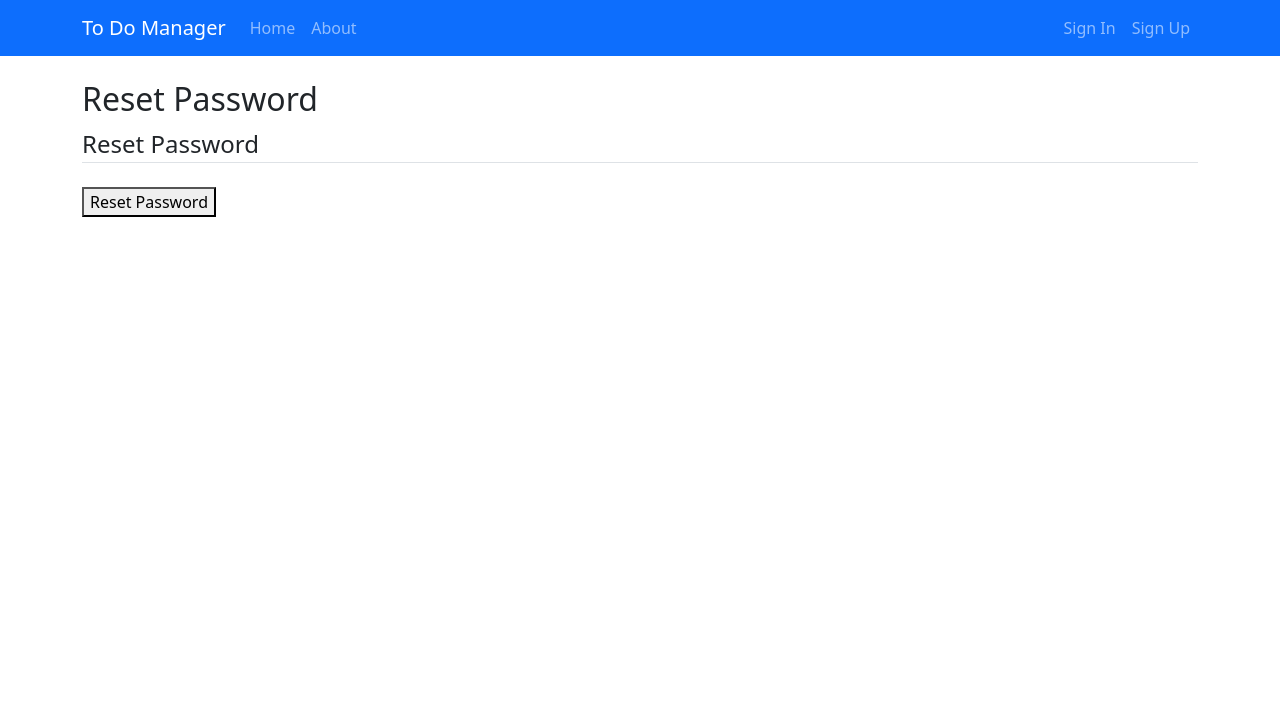
After one commit to Muhi2007/Django_Todo, a Django app: page /password_reset_confirm/1/1/ in a window 1280 px wide. The commit adds this page. Shown: the top 719 px of the page. Run offline with Django 5.2, Linux system fonts and the light colour scheme; some libraries are stand-ins or nearby versions.

Commit message:
Forgot password page; final ui fixes

```diff
--- a/todo_list/manage.py
+++ b/todo_list/manage.py
@@ -2,7 +2,8 @@
 """Django's command-line utility for administrative tasks."""
 import os
 import sys
-
+from dotenv import load_dotenv
+load_dotenv()
 
 def main():
     """Run administrative tasks."""
--- a/todo_list/todo_list/urls.py
+++ b/todo_list/todo_list/urls.py
@@ -27,6 +27,18 @@ urlpatterns = [
     path('signin/', auth_view.LoginView.as_view(template_name = 'users/signin.html'), name='signin'),
     path('signup/', user_view.signup, name='signup'),
     path('signout/', auth_view.LogoutView.as_view(template_name = 'users/signout.html'), name='signout'),
+    path('password_reset/', auth_view.PasswordResetView.as_view(template_name='users/password_reset.html'),
+          name='password_reset'
+        ),
+    path('password_reset_confirm/<uidb64>/<token>/', auth_view.PasswordResetConfirmView.as_view(template_name='users/password_reset_confirm.html'),
+          name='password_reset_confirm'
+        ),
+    path('password_reset_complete/', auth_view.PasswordResetCompleteView.as_view(template_name='users/password_reset_complete.html'),
+          name='password_reset_complete'
+        ),
+    path('password_reset/done/', auth_view.PasswordResetDoneView.as_view(template_name='users/password_reset_done.html'),
+          name='password_reset_done'
+        ),
     path('profile/', user_view.profile, name='profile'),
 ]
 
--- a/todo_list/todos/templates/todos/base.html
+++ b/todo_list/todos/templates/todos/base.html
@@ -1,5 +1,6 @@
 <!DOCTYPE html>
 <html lang="en">
+
 <head>
   <meta charset="UTF-8">
   <meta name="viewport" content="width=device-width, initial-scale=1.0">
@@ -8,6 +9,7 @@
   {% load bootstrap5 %}
   {% bootstrap_css %}
 </head>
+
 <body>
 
   <nav class="navbar navbar-expand-lg navbar-dark bg-primary">
@@ -72,12 +74,46 @@
       {% endfor %}
       {% endif %}
     </div>
-  <div class="content">
+    <div class="content me-auto" style="height:80vh; overflow-y:auto; overflow-x: hidden;">
       {% block content %}{% endblock %}
     </div>
+    <!-- Pagination Controls -->
+    {% if is_paginated %}
+    <div class="col-12 mt-4">
+      <nav aria-label="Page navigation">
+        <ul class="pagination justify-content-center">
+          {% if page_obj.has_previous %}
+          <li class="page-item">
+            <a class="page-link" href="?page={{ page_obj.previous_page_number }}" aria-label="Previous">
+              <span aria-hidden="true">&laquo;</span>
+            </a>
+          </li>
+          {% endif %}
+
+          {% for num in page_obj.paginator.page_range %}
+          {% if page_obj.number == num %}
+          <li class="page-item active"><span class="page-link">{{ num }}</span></li>
+          {% elif num > page_obj.number|add:-3 and num < page_obj.number|add:3 %} <li class="page-item"><a
+              class="page-link" href="?page={{ num }}">{{ num }}</a></li>
+            {% endif %}
+            {% endfor %}
+
+            {% if page_obj.has_next %}
+            <li class="page-item">
+              <a class="page-link" href="?page={{ page_obj.next_page_number }}" aria-label="Next">
+                <span aria-hidden="true">&raquo;</span>
+              </a>
+            </li>
+            {% endif %}
+        </ul>
+      </nav>
+    </div>
+    {% endif %}
+
   </main>
 
   {% bootstrap_javascript %}
 
 </body>
+
 </html>
--- a/todo_list/todos/templates/todos/home.html
+++ b/todo_list/todos/templates/todos/home.html
@@ -21,7 +21,7 @@
                 <span class="badge bg-warning text-dark mb-2">Pending</span>
               {% endif %}
 
-              <h5 class="card-title"><a href="{% url 'task-group-list-view' tasks.id %}" class="text-decoration-none text-dark">{{ tasks.title }}</a></h5>
+              <h5 class="card-title"><a href="{% url 'task-group-list-view' tasks.id %}" class="text-decoration-none">{{ tasks.title }}</a></h5>
               <p class="card-text text-muted">{{ tasks.description }}</p>
             </div>
             <div class="card-footer bg-transparent d-flex justify-content-between align-items-center">
@@ -29,9 +29,9 @@
                 <div class="content">
                     {% if tasks.author == user %}
                         <a href="{% url 'task-edit' tasks.id %}" class="btn btn-sm btn-secondary">Edit</a>
-                        <a href="{% url 'task-delete' tasks.id %}" class="btn-danger btn btn-sm btn-danger">Delete</a>
+                        <a href="{% url 'task-delete' tasks.id %}" class="btn btn-sm btn-danger">Delete</a>
+                        <a href="{% url 'task-group-detail' tasks.id %}" class="btn btn-sm btn-primary">View</a>
                     {% endif %}
-                    <a href="{% url 'task-group-detail' tasks.id %}" class="btn btn-sm btn-primary">View</a>
                 </div>
             </div>
           </div>
--- a/todo_list/todos/views.py
+++ b/todo_list/todos/views.py
@@ -14,14 +14,14 @@ class TaskListView(ListView):
     model = TaskGroup
     template_name = 'todos/home.html'
     context_object_name = 'task_group'
-    paginate_by = 6
+    paginate_by = 4
     ordering = ['-time_create']
 
 class UserTaskView(ListView):
     model = TaskGroup
     template_name = 'todos/home.html'
     context_object_name = 'task_group'
-    paginate_by = 6
+    paginate_by = 4
     ordering = ['-time_create']
 
     def get_queryset(self):
--- /dev/null
+++ b/todo_list/users/templates/users/password_reset_confirm.html
@@ -0,0 +1,16 @@
+{% extends "todos/base.html" %}
+{% load crispy_forms_tags %}
+
+{% block content %}
+    <div class="form-container">
+        <h2>Reset Password</h2>
+        <form method="POST">
+            {% csrf_token %}
+            <fieldset class="form-group">
+                <legend class="border-bottom mb-4">Reset Password</legend>
+                {{ form|crispy }}
+            </fieldset>
+            <button class="btn-submit" type="submit">Reset Password</button>
+        </form>
+    </div>
+{% endblock content %}
--- a/todo_list/users/templates/users/signin.html
+++ b/todo_list/users/templates/users/signin.html
@@ -15,6 +15,7 @@
             </fieldset>
             <button type="submit" class="btn btn-primary">Sign In</button>
         </form>
+        <p class="mt-3"><a href="{% url 'password_reset' %}">Forgot your password?</a></p>
         <p class="mt-3">Don't have an account? <a href="{% url 'signup' %}">Sign Up</a></p>
     </div>
 </div>
```
Also changed, not shown: todo_list/todo_list/settings.py (+10 -0 lines), todo_list/users/templates/users/password_reset.html (added, +13 -0 lines), todo_list/users/templates/users/password_reset_complete.html (added, +8 -0 lines), todo_list/users/templates/users/password_reset_done.html (added, +7 -0 lines). Lines whose indentation alone changed are shown as unchanged.
